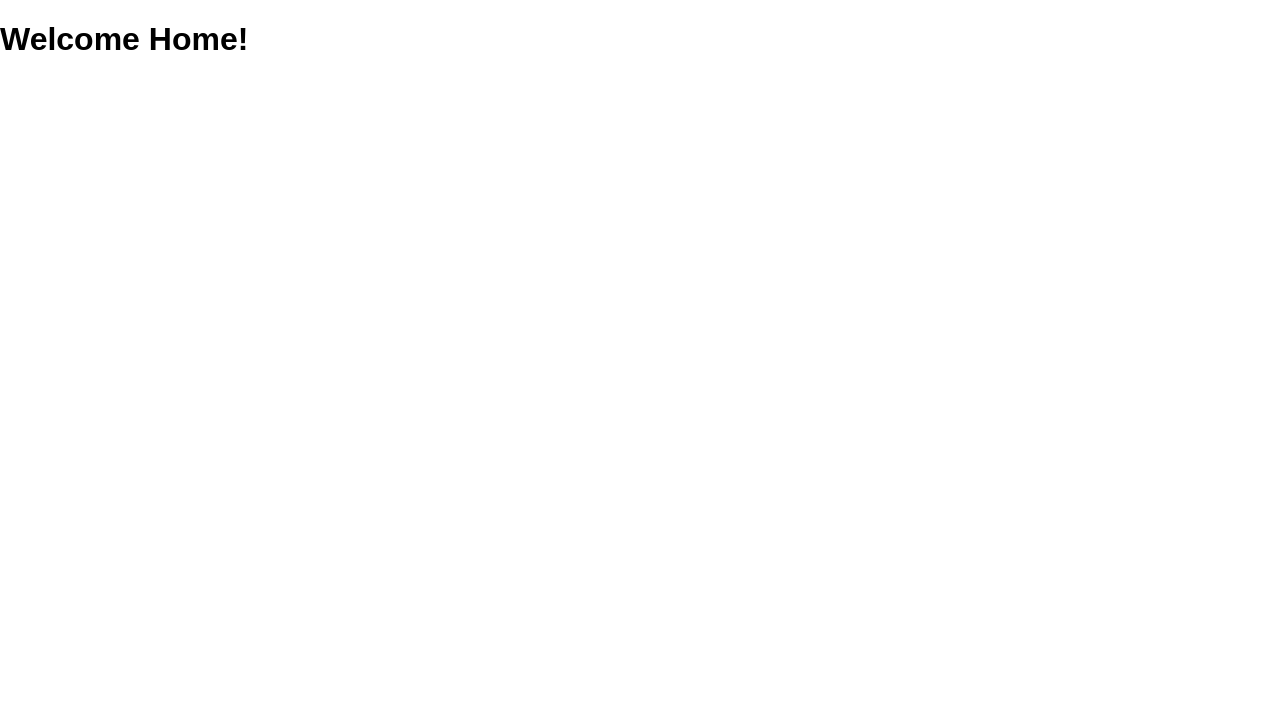
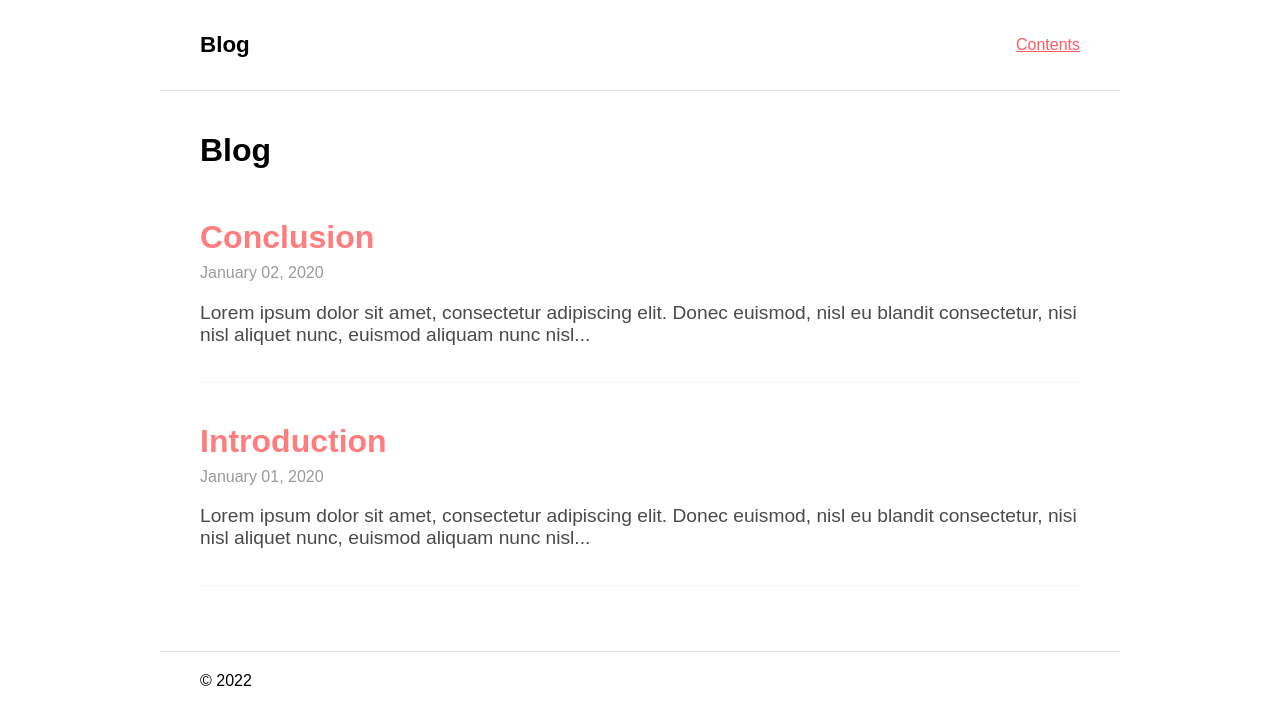
Before and after one commit to dillionmegida/gatsby-starter-all-content, a Gatsby site: page / in a window 1280 px wide. Built offline with nearby package versions, Linux system fonts and the light colour scheme; Gatsby itself is replaced by a stand-in of ours; a web font is replaced by a local one.

Commit message:
feat: create homepage with blog posts

```diff
--- /dev/null
+++ b/data/blog/conclusion.md
@@ -0,0 +1,13 @@
+---
+title: "Conclusion"
+description: Lorem ipsum dolor sit amet, consectetur adipiscing elit. Donec euismod, nisl eu blandit consectetur, nisi nisl aliquet nunc, euismod aliquam nunc nisl euismod nisi. Lorem ipsum dolor sit amet, consectetur adipiscing elit.
+date: "2020-01-02"
+---
+
+Lorem ipsum dolor sit amet, consectetur adipiscing elit. Donec euismod, nisl eu blandit consectetur, nisi nisl aliquet nunc, euismod aliquam nunc nisl euismod nisi. Lorem ipsum dolor sit amet, consectetur adipiscing elit. Donec euismod, nisl eu blandit consectetur, nisi nisl aliquet nunc, euismod aliquam nunc nisl euismod nisi. Lorem ipsum dolor sit amet, consectetur adipiscing elit. Donec euismod, nisl eu blandit consectetur, nisi nisl aliquet nunc, euismod aliquam nunc nisl euismod nisi. Lorem ipsum dolor sit amet, consectetur adipiscing elit. Donec euismod, nisl eu blandit consectetur, nisi nisl aliquet nunc, euismod aliquam nunc nisl euismod nisi. Lorem ipsum dolor sit amet, consectetur adipiscing elit. Donec euismod, nisl eu blandit consectetur, nisi nisl aliquet nunc, euismod aliquam nunc nisl euismod nisi. Lorem ipsum dolor sit amet, consectetur adipiscing elit. Donec euismod, nisl eu blandit consectetur, nisi nisl aliquet nunc, euismod aliquam nunc nisl euismod nisi. Lorem ipsum dolor sit amet, consectetur adipiscing elit. Donec euismod, nisl eu blandit consectetur, nisi nisl aliquet nunc, euismod aliquam nunc nisl euismod nisi. Lorem ipsum dolor sit amet, consectetur adipiscing elit. Donec euismod, nisl eu blandit consectetur, nisi nisl aliquet nunc, euismod aliquam nunc nisl euismod nisi. Lorem ipsum dolor sit amet, consectetur adipiscing elit. Donec euismod, nisl eu blandit consectetur, nisi nisl aliquet nunc, euismod aliquam nunc nisl euismod nisi.
+
+Lorem ipsum dolor sit amet, consectetur adipiscing elit. Donec euismod, nisl eu blandit consectetur, nisi nisl aliquet nunc, euismod aliquam nunc nisl euismod nisi. Lorem ipsum dolor sit amet, consectetur adipiscing elit. Donec euismod, nisl eu blandit consectetur, nisi nisl aliquet nunc, euismod aliquam nunc nisl euismod nisi. Lorem ipsum dolor sit amet, consectetur adipiscing elit. Donec euismod, nisl eu blandit consectetur, nisi nisl aliquet nunc, euismod aliquam nunc nisl euismod nisi.
+
+Lorem ipsum dolor sit amet, consectetur adipiscing elit. Donec euismod, nisl eu blandit consectetur, nisi nisl aliquet nunc, euismod aliquam nunc nisl euismod nisi. Lorem ipsum dolor sit amet, consectetur adipiscing elit. Donec euismod, nisl eu blandit consectetur, nisi nisl aliquet nunc, euismod aliquam nunc nisl euismod nisi. Lorem ipsum dolor sit amet, consectetur adipiscing elit. Donec euismod, nisl eu blandit consectetur, nisi nisl aliquet nunc, euismod aliquam nunc nisl euismod nisi.
+
+Lorem ipsum dolor sit amet, consectetur adipiscing elit. Donec euismod, nisl eu blandit consectetur, nisi nisl aliquet nunc, euismod aliquam nunc nisl euismod nisi. Lorem ipsum dolor sit amet, consectetur adipiscing elit. Donec euismod, nisl eu blandit consectetur, nisi nisl aliquet nunc, euismod aliquam nunc nisl euismod nisi. Lorem ipsum dolor sit amet, consectetur adipiscing elit. Donec euismod, nisl eu blandit consectetur, nisi nisl aliquet nunc, euismod aliquam nunc nisl euismod nisi.
--- /dev/null
+++ b/data/blog/introduction.md
@@ -0,0 +1,13 @@
+---
+title: "Introduction"
+description: Lorem ipsum dolor sit amet, consectetur adipiscing elit. Donec euismod, nisl eu blandit consectetur, nisi nisl aliquet nunc, euismod aliquam nunc nisl euismod nisi. Lorem ipsum dolor sit amet, consectetur adipiscing elit.
+date: "2020-01-01"
+---
+
+Lorem ipsum dolor sit amet, consectetur adipiscing elit. Donec euismod, nisl eu blandit consectetur, nisi nisl aliquet nunc, euismod aliquam nunc nisl euismod nisi. Lorem ipsum dolor sit amet, consectetur adipiscing elit. Donec euismod, nisl eu blandit consectetur, nisi nisl aliquet nunc, euismod aliquam nunc nisl euismod nisi. Lorem ipsum dolor sit amet, consectetur adipiscing elit. Donec euismod, nisl eu blandit consectetur, nisi nisl aliquet nunc, euismod aliquam nunc nisl euismod nisi. Lorem ipsum dolor sit amet, consectetur adipiscing elit. Donec euismod, nisl eu blandit consectetur, nisi nisl aliquet nunc, euismod aliquam nunc nisl euismod nisi. Lorem ipsum dolor sit amet, consectetur adipiscing elit. Donec euismod, nisl eu blandit consectetur, nisi nisl aliquet nunc, euismod aliquam nunc nisl euismod nisi. Lorem ipsum dolor sit amet, consectetur adipiscing elit. Donec euismod, nisl eu blandit consectetur, nisi nisl aliquet nunc, euismod aliquam nunc nisl euismod nisi. Lorem ipsum dolor sit amet, consectetur adipiscing elit. Donec euismod, nisl eu blandit consectetur, nisi nisl aliquet nunc, euismod aliquam nunc nisl euismod nisi. Lorem ipsum dolor sit amet, consectetur adipiscing elit. Donec euismod, nisl eu blandit consectetur, nisi nisl aliquet nunc, euismod aliquam nunc nisl euismod nisi. Lorem ipsum dolor sit amet, consectetur adipiscing elit. Donec euismod, nisl eu blandit consectetur, nisi nisl aliquet nunc, euismod aliquam nunc nisl euismod nisi.
+
+Lorem ipsum dolor sit amet, consectetur adipiscing elit. Donec euismod, nisl eu blandit consectetur, nisi nisl aliquet nunc, euismod aliquam nunc nisl euismod nisi. Lorem ipsum dolor sit amet, consectetur adipiscing elit. Donec euismod, nisl eu blandit consectetur, nisi nisl aliquet nunc, euismod aliquam nunc nisl euismod nisi. Lorem ipsum dolor sit amet, consectetur adipiscing elit. Donec euismod, nisl eu blandit consectetur, nisi nisl aliquet nunc, euismod aliquam nunc nisl euismod nisi.
+
+Lorem ipsum dolor sit amet, consectetur adipiscing elit. Donec euismod, nisl eu blandit consectetur, nisi nisl aliquet nunc, euismod aliquam nunc nisl euismod nisi. Lorem ipsum dolor sit amet, consectetur adipiscing elit. Donec euismod, nisl eu blandit consectetur, nisi nisl aliquet nunc, euismod aliquam nunc nisl euismod nisi. Lorem ipsum dolor sit amet, consectetur adipiscing elit. Donec euismod, nisl eu blandit consectetur, nisi nisl aliquet nunc, euismod aliquam nunc nisl euismod nisi.
+
+Lorem ipsum dolor sit amet, consectetur adipiscing elit. Donec euismod, nisl eu blandit consectetur, nisi nisl aliquet nunc, euismod aliquam nunc nisl euismod nisi. Lorem ipsum dolor sit amet, consectetur adipiscing elit. Donec euismod, nisl eu blandit consectetur, nisi nisl aliquet nunc, euismod aliquam nunc nisl euismod nisi. Lorem ipsum dolor sit amet, consectetur adipiscing elit. Donec euismod, nisl eu blandit consectetur, nisi nisl aliquet nunc, euismod aliquam nunc nisl euismod nisi.
--- a/gatsby-config.js
+++ b/gatsby-config.js
@@ -1,6 +1,6 @@
 module.exports = {
   siteMetadata: {
-    siteUrl: `Enter site url`,
+    siteUrl: `https://dillionmegida.com`,
   },
   plugins: [
     `gatsby-plugin-sass`,
@@ -15,16 +15,13 @@ module.exports = {
     {
       resolve: `gatsby-source-filesystem`,
       options: {
-        name: `blog`,
-        path: `${__dirname}/data/blog/`,
+        name: `contents`,
+        path: `${__dirname}/data/`,
       },
     },
+
     {
-      resolve: `gatsby-source-filesystem`,
-      options: {
-        name: `contents`,
-        path: `${__dirname}/data/contents/`,
-      },
+      resolve: `gatsby-transformer-remark`,
     },
   ],
 }
--- /dev/null
+++ b/gatsby-node.js
@@ -0,0 +1,14 @@
+const { createFilePath } = require(`gatsby-source-filesystem`)
+
+exports.onCreateNode = ({ node, getNode, actions }) => {
+  const { createNodeField } = actions
+  if (node.internal.type === `MarkdownRemark`) {
+    const slug = createFilePath({ node, getNode, basePath: `pages/blog` })
+
+    createNodeField({
+      node,
+      name: `slug`,
+      value: slug,
+    })
+  }
+}
--- a/package.json
+++ b/package.json
@@ -4,7 +4,9 @@
   "description": "Gatsby starter template which organizes all your contents in one place",
   "main": "index.js",
   "scripts": {
-    "test": "echo \"Error: no test specified\" && exit 1"
+    "develop": "gatsby develop",
+    "build": "gatsby build",
+    "serve": "gatsby serve"
   },
   "repository": {
     "type": "git",
@@ -25,6 +27,7 @@
     "gatsby-plugin-react-helmet": "^5.6.0",
     "gatsby-plugin-sass": "^5.6.0",
     "gatsby-source-filesystem": "^4.6.0",
+    "gatsby-transformer-remark": "^5.6.0",
     "gatsby-transformer-yaml": "^4.6.0",
     "react": "^17.0.2",
     "react-dom": "^17.0.2",
--- /dev/null
+++ b/src/components/seo.js
@@ -0,0 +1,11 @@
+import React from "react"
+import Helmet from "react-helmet"
+
+export default function Seo({ title, children }) {
+  return (
+    <Helmet title={title}>
+      <link rel="icon" href="/logo.png" />
+      {children}
+    </Helmet>
+  )
+}
--- a/src/pages/index.js
+++ b/src/pages/index.js
@@ -1,5 +1,59 @@
 import React from "react"
+import { graphql, Link } from "gatsby"
+import Layout from "../components/layout/layout"
+import Seo from "../components/seo"
 
-export default function Home() {
-  return <h1>Welcome Home!</h1>
+import "./index.scss"
+
+const DESC_LENGTH = 150
+
+export default function Home({ data }) {
+  return (
+    <Layout>
+      <Seo title="All posts" />
+      <h1>Blog</h1>
+      <ul className="posts">
+        {data.posts.edges.map(({ node }) => {
+          const { title, date, description } = node.frontmatter
+          const { slug } = node.fields
+
+          return (
+            <li className="post" key={node.id}>
+              <Link to={slug}>
+                <span className="post__title">{title}</span>
+                <span className="post__date">{date}</span>
+                <p className="post__desc">
+                  {description.length > DESC_LENGTH
+                    ? description.substring(0, DESC_LENGTH) + "..."
+                    : description}
+                </p>
+              </Link>
+            </li>
+          )
+        })}
+      </ul>
+    </Layout>
+  )
 }
+
+export const query = graphql`
+  query {
+    posts: allMarkdownRemark(
+      sort: { fields: [frontmatter___date], order: DESC }
+    ) {
+      edges {
+        node {
+          id
+          frontmatter {
+            title
+            description
+            date(formatString: "MMMM DD, YYYY")
+          }
+          fields {
+            slug
+          }
+        }
+      }
+    }
+  }
+`
--- /dev/null
+++ b/src/pages/index.scss
@@ -0,0 +1,40 @@
+.posts {
+  margin-top: 30px;
+}
+
+.post {
+  --border-color: var(--grey200);
+  border-bottom: 1px solid var(--border-color);
+  margin-bottom: 20px;
+
+  &:hover {
+    --border-color: var(--grey500);
+  }
+
+  a {
+    padding: 20px 0;
+    display: flex;
+    flex-direction: column;
+    text-decoration: none;
+  }
+
+  &__title {
+    font-size: 2rem;
+    font-weight: 600;
+    margin-bottom: 0.5rem;
+    color: var(--orange800);
+  }
+
+  &__date {
+    font-size: 1rem;
+    font-weight: 400;
+    color: var(--grey500);
+  }
+
+  &__desc {
+    font-size: 1.2rem;
+    font-weight: 400;
+    margin-bottom: 1rem;
+    color: var(--grey700);
+  }
+}
```
Also changed, not shown: static/logo.png (added), 1 other file.
